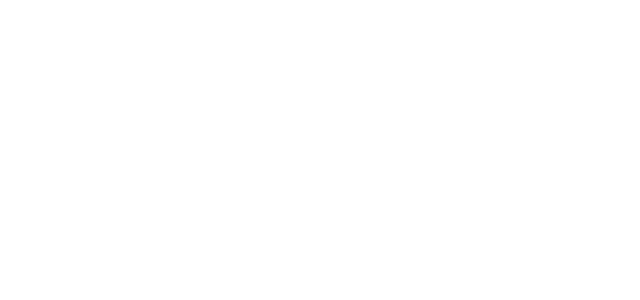
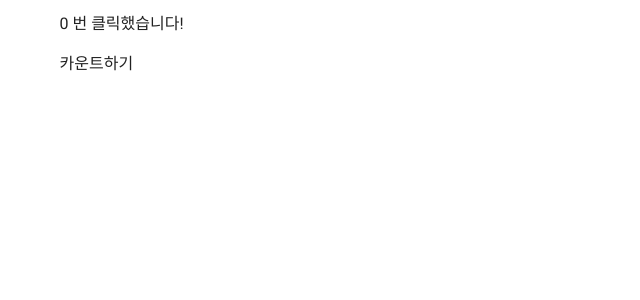
Before and after one commit to dduru-nuna/vscode, a Vue app: page /click-test in a window 1280 px wide. Shown: the top 300 px of the page, without its empty margins (0-640 px from the left). Built offline with nearby package versions, Linux system fonts and the light colour scheme.

Commit message:
테스트 뷰 추가

```diff
--- a/src/router/index.js
+++ b/src/router/index.js
@@ -2,6 +2,7 @@
 import VueRouter from 'vue-router'
 import HomeView from '../views/HomeView.vue'
 import BindTest from "@/views/lecture/bind/BindTest.vue"
+import ClickEventTest from "@/views/lecture/clickEvent/ClickEventTest.vue"
 
 Vue.use(VueRouter)
 
@@ -16,6 +17,11 @@
     name: 'BindTest',
     component: BindTest
   },
+  {
+    path: '/click-test',
+    name: 'ClickEventTest',
+    component: ClickEventTest
+  },
 ]
 
 const router = new VueRouter({
--- a/src/views/HomeView.vue
+++ b/src/views/HomeView.vue
@@ -4,6 +4,7 @@
       <nav>
         <router-link to="/">Home</router-link> |
         <router-link to="/bind-test">BindTest</router-link> |
+        <router-link to="/click-test">클릭 테스트</router-link> |
       </nav>
       <router-view/>
     </div>
--- a/src/views/lecture/bind/BindTest.vue
+++ b/src/views/lecture/bind/BindTest.vue
@@ -17,7 +17,7 @@
             message: "test",
             msg: "이렇게 html과 javascript를 변수화하여 연결 할 수 있음",
             list: ['apple', 'banana', 'grape', 'watermelon'],
-            number: 1,
+            number: 2,
         }
     }
 }
--- /dev/null
+++ b/src/views/lecture/clickEvent/ClickEventTest.vue
@@ -0,0 +1,26 @@
+<template>
+    <v-container>
+        <div>
+            <p>{{ count }} 번 클릭했습니다!</p>
+            <button @click="increment">카운트하기</button>
+        </div>
+    </v-container>
+</template>
+
+<script>
+
+export default {
+    name: 'ClickEventTest',
+    data () {
+        return {
+            count: 0
+        }
+    },
+    methods: {
+        increment () {
+            this.count += 1
+        }
+    }
+}
+
+</script>
```
